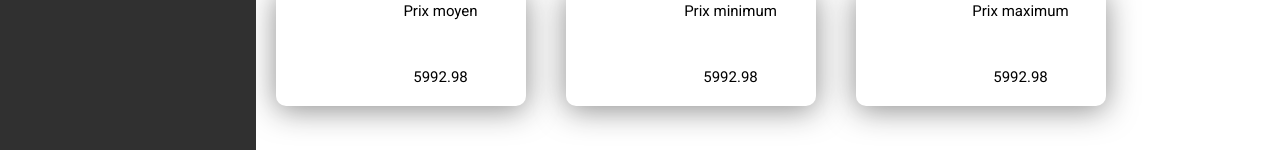
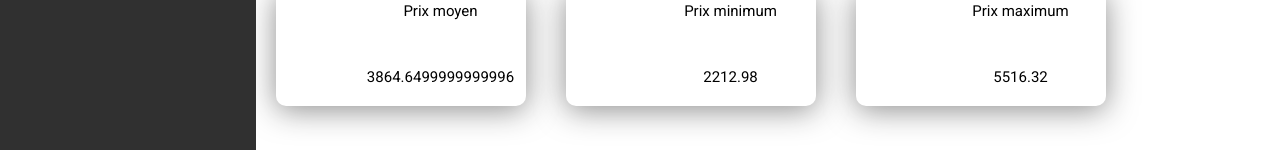
Before and after one commit to robinhotton/projet-fil-rouge_ib-formation, a React (Create React App) app: page /admin in a window 1280 px wide. Shown: the part 594-744 px from the top of the page. Built offline with nearby package versions, Linux system fonts and the light colour scheme; data requests are answered from the project's data file.

Commit message:
feat: plus de prestations pour les tests :sparkles:

```diff
--- a/src/components/adminCard/AdminCardsCategorie.tsx
+++ b/src/components/adminCard/AdminCardsCategorie.tsx
@@ -32,7 +32,7 @@ const AdminCardsCategorie: React.FC<AdminCardsCategorieProps> = ({
           prestation.tauxHoraire * prestation.tempsPrestation! +
           prestation.prixMateriel!)
     );
-    return moy;
+    return moy / prestations.length;
   };
 
   const prixMin = (): number => {
--- a/src/data/db.json
+++ b/src/data/db.json
@@ -17,6 +17,15 @@
       "coordonnees": "42 Rue Brûle Maison, 59000 Lille",
       "siret": 40380088100043,
       "zoneGeographique": "Metropole Lilloise"
+    },
+    {
+      "id": 2,
+      "name": "La baie thon 2",
+      "logo ": "http://www.logo.com",
+      "effectif": 42,
+      "coordonnees": "43 Rue Brûle Maison, 59000 Lille",
+      "siret": 40380088100044,
+      "zoneGeographique": "Metropole Lilloise"
     }
   ],
   "prestations": [
@@ -25,9 +34,9 @@
       "idEntreprise": 1,
       "categorie": "Le câblage d'armoire électrique",
       "description": "Pose et réparation des câbles des armoires électriques avec style",
-      "tauxHoraire": "42.69",
-      "tempsPrestation": 42,
-      "prixMateriel": 4200,
+      "tauxHoraire": 42.12,
+      "tempsPrestation": 36,
+      "prixMateriel": 4000,
       "termine": true,
       "devis": "https://www.coover.fr/wp-content/uploads/2019/11/exemple-devis-gratuit.png",
       "evaluations": {
@@ -42,9 +51,43 @@
       "idEntreprise": 1,
       "categorie": "L'accompagnement aux choix de matériels industriels",
       "description": "Pose et réparation des câbles des armoires électriques avec style",
-      "tauxHoraire": "42.69",
+      "tauxHoraire": 36.05,
+      "tempsPrestation": 50,
+      "prixMateriel": 4200,
+      "termine": true,
+      "devis": "https://www.coover.fr/wp-content/uploads/2019/11/exemple-devis-gratuit.png",
+      "evaluations": {
+        "qualiteGlobale": 5,
+        "faciliteCommunication": 5,
+        "qualiteTechnique": 5,
+        "niveauExpertise": 5
+      }
+    },
+    {
+      "id": 3,
+      "idEntreprise": 2,
+      "categorie": "Le câblage d'armoire électrique",
+      "description": "Armoire électrique en panne ? appelez-nous ! Rapide, pas chere, c'est nous qu'on préfère",
+      "tauxHoraire": 42.69,
       "tempsPrestation": 42,
       "prixMateriel": 420,
+      "termine": false,
+      "devis": "https://www.coover.fr/wp-content/uploads/2019/11/exemple-devis-gratuit.png",
+      "evaluations": {
+        "qualiteGlobale": 0,
+        "faciliteCommunication": 0,
+        "qualiteTechnique": 0,
+        "niveauExpertise": 0
+      }
+    },
+    {
+      "id": 4,
+      "idEntreprise": 2,
+      "categorie": "L'installation de matériels",
+      "description": "installations de diverses grosses machines",
+      "tauxHoraire": 96.3,
+      "tempsPrestation": 70,
+      "prixMateriel": 5000,
       "termine": false,
       "devis": "https://www.coover.fr/wp-content/uploads/2019/11/exemple-devis-gratuit.png",
       "evaluations": {
```
